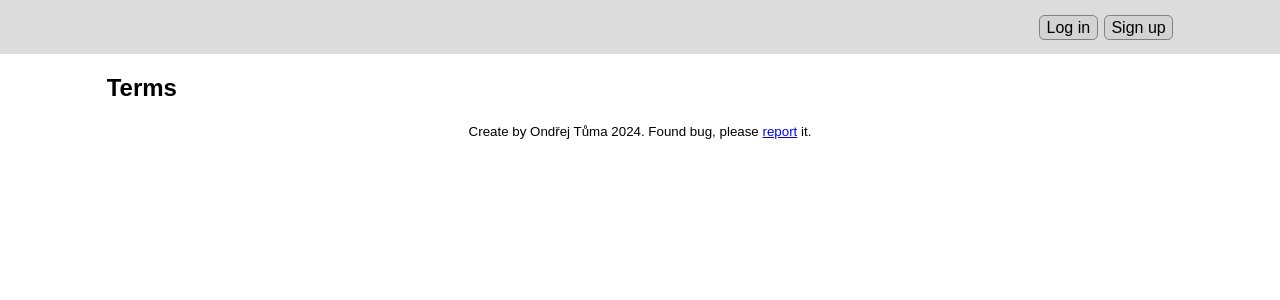
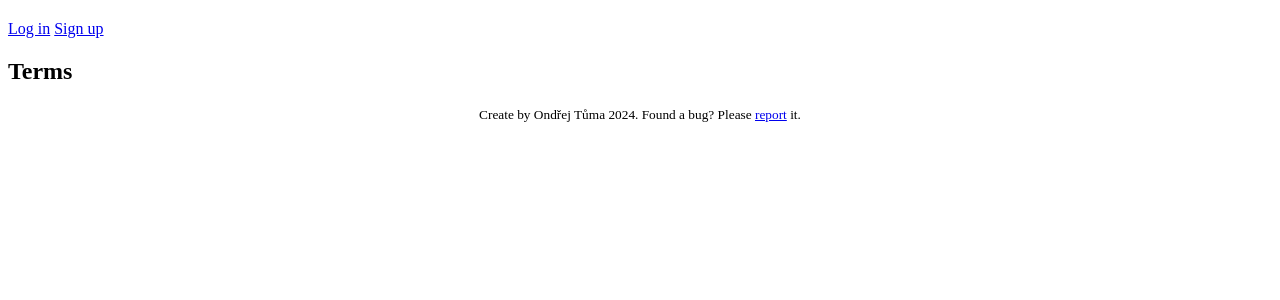
Before and after one commit to ondratu/poleom, a Python web app: template poleom/templates/terms.html in a window 1280 px wide. Shown: the top 300 px of the page. Run offline with Jinja, Linux system fonts and the light colour scheme; the template is opened without the code that fills it, so the values that code supplies are empty.

Commit message:
Bug fixes and theme support

```diff
--- a/poleom/lib/core.py
+++ b/poleom/lib/core.py
@@ -64,6 +64,7 @@
         logging.root.setLevel(log_level)
         logging.getLogger(appname).setLevel(log_level)
 
+        self.theme = options.get("theme", "poleom")
         self.title = options.get("title", "Poleom")
         self.default_lang = options.get("default_lang", "en")
 
--- a/poleom/lib/view.py
+++ b/poleom/lib/view.py
@@ -98,6 +98,7 @@
 
 
 environment.globals["title"] = app.title
+environment.globals["theme"] = app.theme
 environment.filters["md2rst"] = md2rst
 environment.filters["rst2html"] = jinja_rst2html
 environment.filters["sha256"] = sha256
--- a/poleom/sql/init.sql
+++ b/poleom/sql/init.sql
@@ -140,5 +140,5 @@
     ("Všeobecné", "cs", "vseobecne", "Diskuze o čemkoli", 0),
     ("Nápady", "cs", "napady", "Nápady a podměty", 0),
     ("Otýzky a Odpovědi", "cs", "otazky-a-odpovedi", "Ptejte se komunity", 0),
-    ("Pochlub se", "cs", "pochlub-se", "Ukaž co jsi vytvořil", 0);
+    ("Pochlub se", "cs", "pochlub-se", "Ukaž, co jsi vytvořil", 0);
 UPDATE sections SET weight=section_id;
--- a/poleom/templates/_footer.html
+++ b/poleom/templates/_footer.html
@@ -12,7 +12,7 @@
     <div class="footer page-width">
       <center><small>
           Create by Ondřej Tůma 2024.
-          Found bug, please <a href="https://github.com/ondratu/poleom/issues">
+          Found a bug? Please <a href="https://github.com/ondratu/poleom/issues">
             report</a> it.
       </small></center>
       {%- if template_info is defined %}
--- a/poleom/templates/_header.html
+++ b/poleom/templates/_header.html
@@ -13,9 +13,8 @@
     <meta content="summary" name="twitter:card" property="twitter:card">
     <meta content="@mcbig_cz" name="twitter:creator" property="twitter:creator">
     <meta content="Forum" name="keywords">
-    <link href="/css/poleom.css" rel="stylesheet">
+    <link href="/css/{{ theme }}.css" rel="stylesheet">
     <link href="/css/tiny-writer.css" rel="stylesheet">
-    {#<script src="https://code.jquery.com/jquery-1.12.0.min.js"></script>#}
     <script src="/js/jquery-3.7.1.min.js"></script>
     <script src="/js/docutils-editor.js"></script>
     <script src="/js/message.js"></script>
--- a/poleom/templates/_pager.html
+++ b/poleom/templates/_pager.html
@@ -1,5 +1,5 @@
 {# vim:set softtabstop=2: -#}
-{%- set params = pager.params + '&amp;' if length(pager.params) else '' %}
+{%- set params = pager.params + '&amp;' if pager.params else '' %}
 {%- set ordering = "" %}
 {%- if pager.order != pager.d_order %}
     {% set ordering = "order="+pager.order+"&amp;" %}
--- a/poleom/templates/_sections.html
+++ b/poleom/templates/_sections.html
@@ -22,7 +22,3 @@
 {% endfor %}
 
 {% endfor %}
-
-{% if total < 2 %}
-<p>No Sections here...</p>
-{% endif %}
--- a/poleom/templates/section/list.html
+++ b/poleom/templates/section/list.html
@@ -54,8 +54,6 @@
     {% endfor %}
     </table>
 
-  {% include("_pager.html") %}
-
   <script src="/js/sections.js"></script>
   <script>
     $(document).ready(function() {
```
